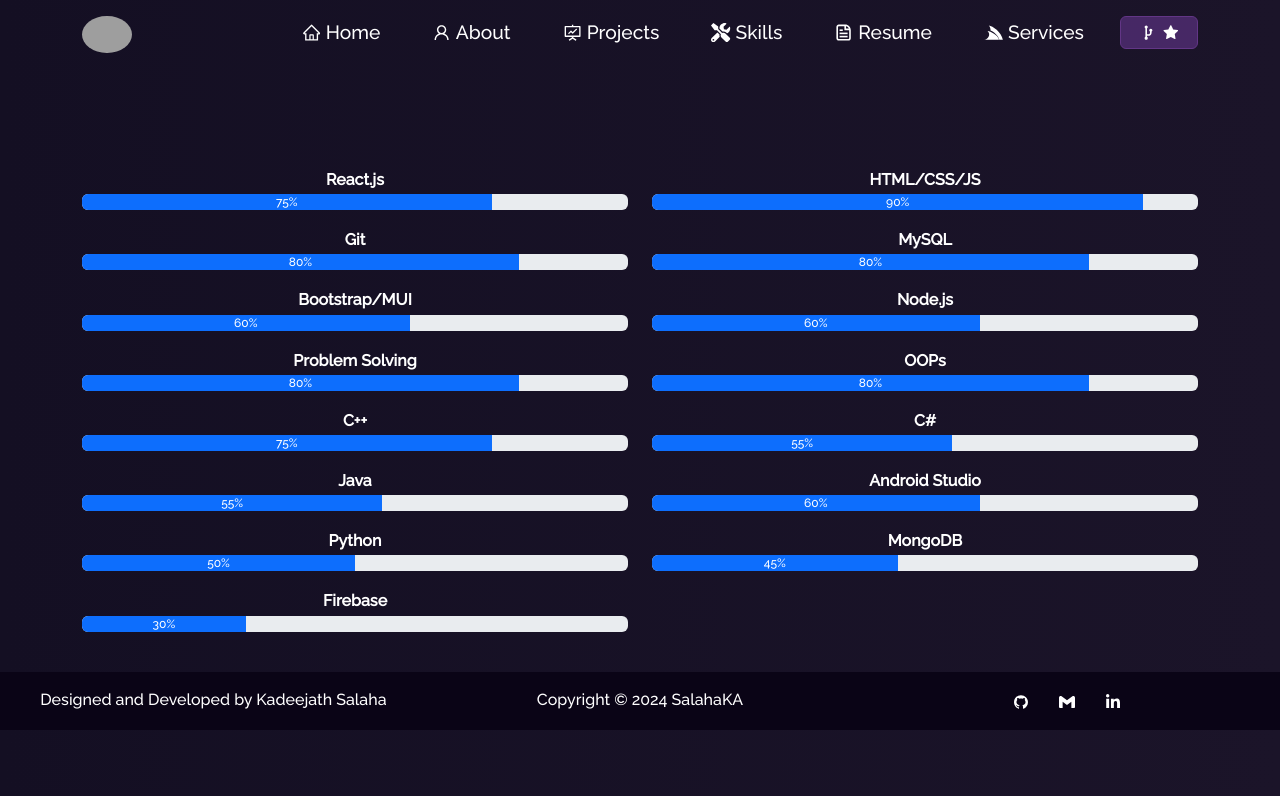
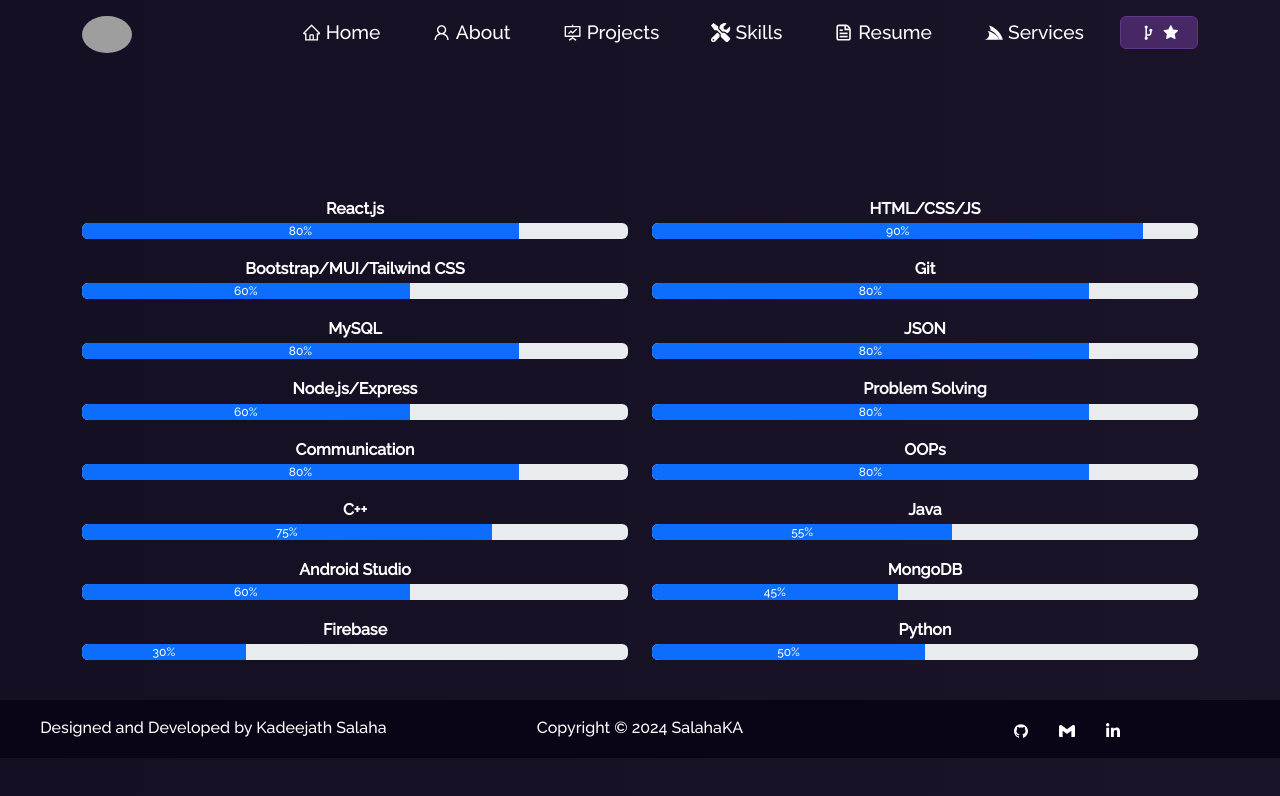
Before and after one commit to salahaKA/MyPortfolio, a React (Create React App) app in the folder portfolio/: page /skills in a window 1280 px wide. Shown: the top 796 px of the page. Built offline with nearby package versions, Linux system fonts and the light colour scheme; grey boxes are pictures that could not be loaded.

Commit message:
cards update

```diff
--- a/portfolio/src/components/About/AboutCard.js
+++ b/portfolio/src/components/About/AboutCard.js
@@ -65,18 +65,26 @@ function AboutCard() {
           >
             <div className="tab-content">
               <div className="tab-item">
+              <span style={{ color: "gray", fontSize: "14px" }}>
+              2022-2024
+                </span>
                 <h5 style={{ color: "#9b59b6", marginBottom: "5px" }}>
                   Master of Computer Application
                 </h5>
-                <p>St Aloysius Mangalore (2022-2024)</p>
+                <p>St Aloysius Mangalore </p>
               </div>
               <hr style={{ borderColor: "#444" }} />
               <div className="tab-item">
+              <span style={{ color: "gray", fontSize: "14px" }}>
+              2019-2022
+                </span>
                 <h5 style={{ color: "#9b59b6", marginBottom: "5px" }}>
                   BSC Computer Science
                 </h5>
-                <p>Kannur University (2019-2022)</p>
+                <p>Kannur University </p>
               </div>
+
+
             </div>
           </Tab>
 
@@ -102,6 +110,7 @@ function AboutCard() {
                     new programming languages.
                   </p>
                 </li>
+                {/* <hr style={{ borderColor: "#444" }} /> */}
                 {/* <li style={{ marginBottom: "15px" }}>
         <h6 style={{ color: "#9b59b6", fontWeight: "bold", marginBottom: "5px" }}>
           Writing
@@ -125,6 +134,7 @@ function AboutCard() {
                     cultures.
                   </p>
                 </li>
+                {/* <hr style={{ borderColor: "#444" }} /> */}
 
                 <li style={{ marginBottom: "15px" }}>
                   <h6
@@ -141,6 +151,7 @@ function AboutCard() {
                     different crafts.
                   </p>
                 </li>
+                {/* <hr style={{ borderColor: "#444" }} /> */}
                 <li style={{ marginBottom: "15px" }}>
                   <h6
                     style={{
@@ -156,6 +167,7 @@ function AboutCard() {
                     badminton, chess for fun and relaxation.
                   </p>
                 </li>
+
                 {/* <li style={{ marginBottom: "15px" }}>
         <h6 style={{ color: "#9b59b6", fontWeight: "bold", marginBottom: "5px" }}>
           Community Involvement
--- a/portfolio/src/components/Resume/ResumeNew.js
+++ b/portfolio/src/components/Resume/ResumeNew.js
@@ -2,7 +2,7 @@ import React, { useState, useEffect } from "react";
 import { Container, Row } from "react-bootstrap";
 import Button from "react-bootstrap/Button";
 import Particle from "../Particle";
-import CV from "../../Assets/Resume/CV_portfolio.pdf";
+import CV from "../../Assets/Resume/CV_Salaha_Full Stack.pdf";
 import cpdf from "../../Assets/Resume/skillcertificates.pdf.pdf";
 // import MCAMcard from "../../Assets/Resume/MCA marc Cards.pdf";
 import { AiOutlineDownload } from "react-icons/ai";
--- a/portfolio/src/components/Skills/Skills.js
+++ b/portfolio/src/components/Skills/Skills.js
@@ -3,28 +3,29 @@ import "../Skills/Skills.css";
 import { Container, Row, Col, ProgressBar } from "react-bootstrap";
 
 const skillsData = [
-  { name: "React.js", level: 75  },
+  { name: "React.js", level: 80  },
   { name: "HTML/CSS/JS", level: 90 },
+  { name: "Bootstrap/MUI/Tailwind CSS", level: 60 },
   { name: "Git", level: 80 },
   { name: "MySQL", level: 80 },
-  { name: "Bootstrap/MUI", level: 60 },
-  { name: "Node.js", level: 60 },
+  { name: "JSON", level: 80 },
+  { name: "Node.js/Express", level: 60 },
   { name: "Problem Solving", level: 80 },
+  { name: "Communication", level: 80 },
   { name: "OOPs", level: 80 },
   { name: "C++", level: 75 },
-  { name: "C#", level: 55 },
   { name: "Java", level: 55 },
   { name: "Android Studio", level: 60 },
-  { name: "Python", level: 50 },
   { name: "MongoDB", level: 45 },
   { name: "Firebase", level: 30 },
+  { name: "Python", level: 50 },
 ];
 
 function Skills() {
   return (
     <div className="skills-container">
       <Container>
-        <h4 className="skills-title"></h4>
+        <h4 className="skills-title">-</h4>
         <Row className="skills-grid">
           {skillsData.map((skill, index) => (
             <Col xs={12} sm={6} key={index} className="skill-item">
```
